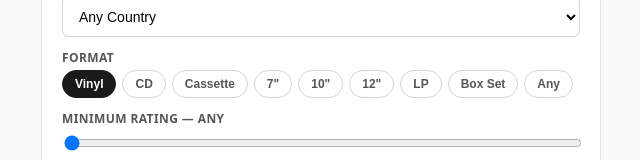
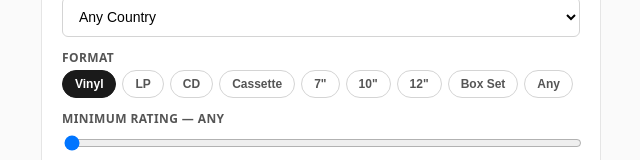
Before and after one commit to thes0ftmachine/discogs-randomizer, a React (Vite) app: page / in a window 1280 px wide. Shown: the part 447-607 px from the top of the page, without its empty margins (319-959 px from the left). Built offline with nearby package versions, Linux system fonts and the light colour scheme.

Commit message:
Update App.jsx
reorder toggles

```diff
--- a/src/App.jsx
+++ b/src/App.jsx
@@ -32,7 +32,7 @@ const COUNTRIES = [
 
 // Discogs' search "format" param only takes one value at a time. When the person selects
 // more than one, we broaden the query and filter candidates client-side instead.
-const FORMAT_OPTIONS = ["Vinyl", "CD", "Cassette", "7\"", "10\"", "12\"", "LP", "Box Set"];
+const FORMAT_OPTIONS = ["Vinyl", "LP", "CD", "Cassette", "7\"", "10\"", "12\"", "Box Set"];
 
 // token should allow more api calls per minute
 const DISCOGS_TOKEN = "OuCkuNqsWZqxcNAePtBpdrvpkIQlVbBJOqgzJDpo";
```
